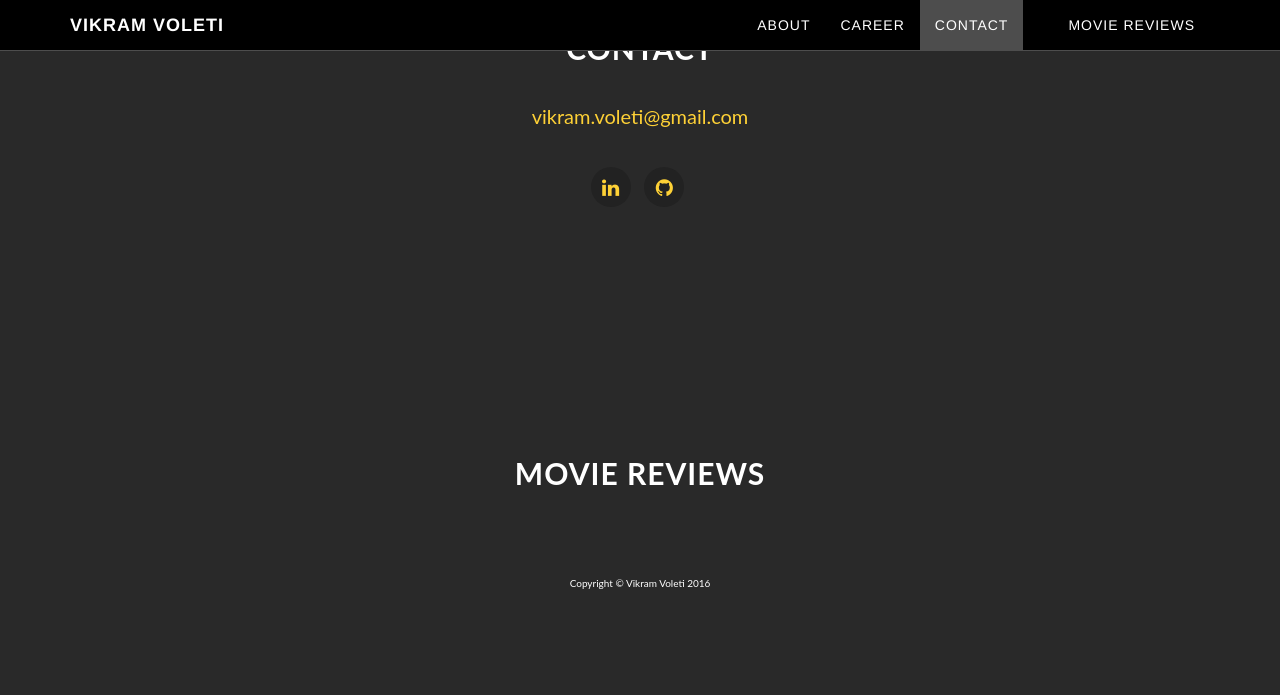
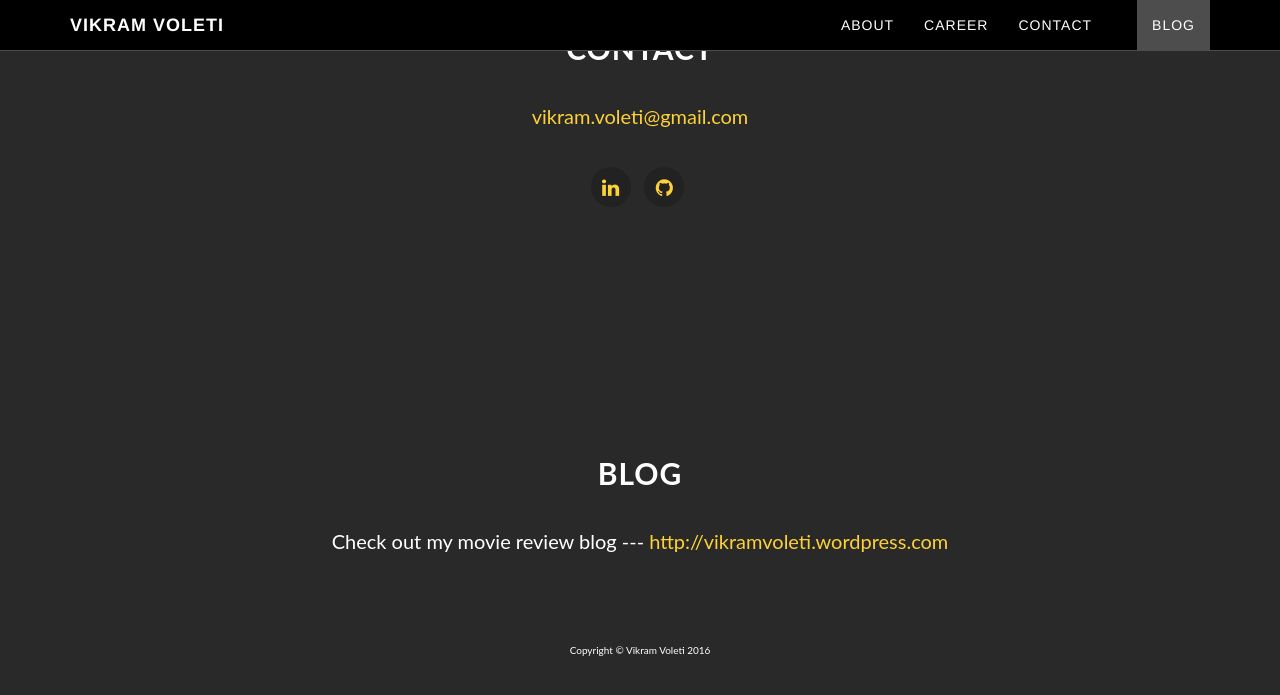
Before and after one commit to voletiv/voletiv.github.io, a Jekyll site: the page built from index.html, in a window 1280 px wide and 900 px high, scrolled down 4490 px. Shown: the top 695 px of the window. Built offline with Jekyll 4.4.1, drawn with Linux system fonts in a browser that asks for light colours.

Commit message:
Movie review blog corrections

```diff
--- a/movieReviews.html
+++ b/movieReviews.html
@@ -1,7 +1,7 @@
 ---
 layout: null
-section-type: default
-title: Movie Reviews
+section-type: blog
+title: Blog
 blog: "http://vikramvoleti.wordpress.com"
 ---
-## Movie Reviews
+## Blog
```
